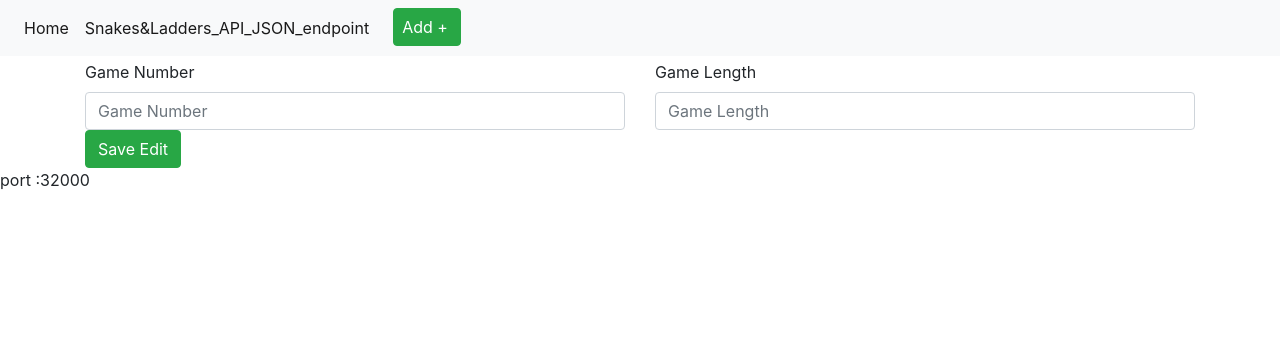
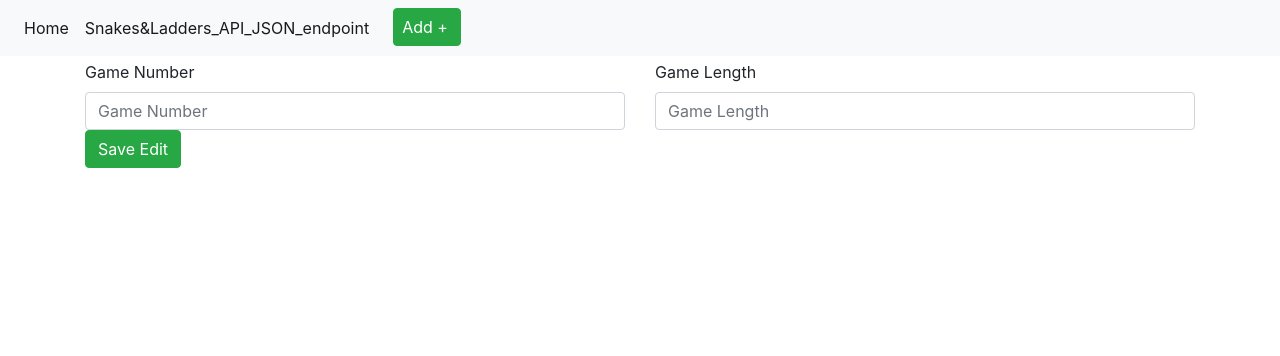
Before and after one commit to russell-007-coder/WEB_APP_PART3, a Flask app: template app/templates/edit.html in a window 1280 px wide. Shown: the top 356 px of the page. Run offline with Flask 2, Linux system fonts and the light colour scheme; the template is opened without the code that fills it, so the values that code supplies are empty; some libraries are stand-ins or nearby versions.

Commit message:
Task: edited

```diff
--- a/app/templates/layout.html
+++ b/app/templates/layout.html
@@ -57,7 +57,3 @@
 </div>
 </body>
 </html>
-
-
-
-port :32000
```
